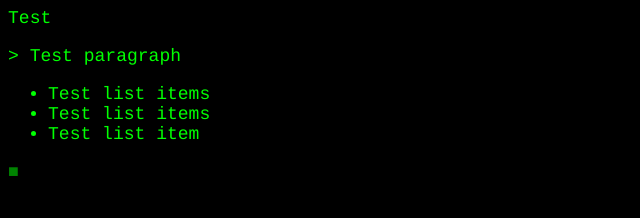
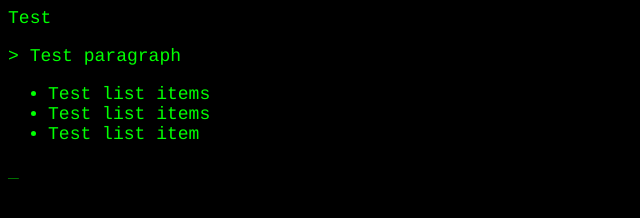
Before and after one commit to cnjohnniekwok/matrix, a plain HTML site: page hcl.html in a window 1280 px wide. Shown: the full height of the page, 0-640 px from the left. Drawn offline with nearby package versions, Linux system fonts and the light colour scheme.

Commit message:
update cursor

```diff
--- a/hcl.html
+++ b/hcl.html
@@ -37,7 +37,7 @@
   </div>
   <div id="output-wrap">
     <span id="output"></span>
-    <span class="typing-cursor">■</span>
+    <span class="typing-cursor">_</span>
   </div>
   <script>
     var typing = new Typing({
```
